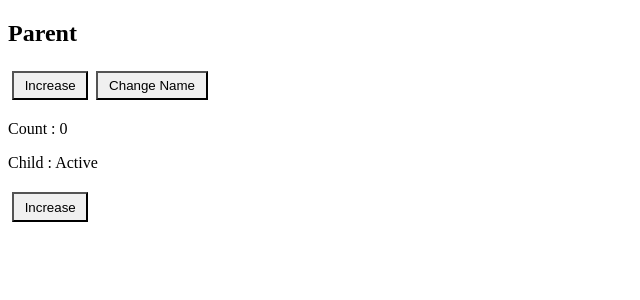
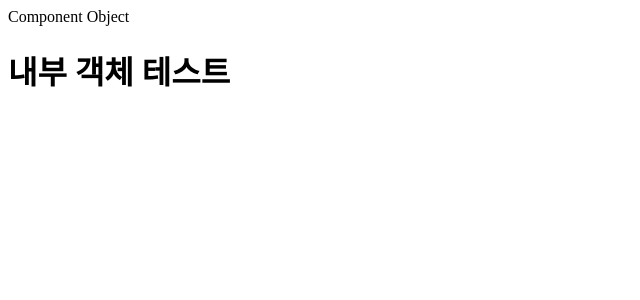
Before and after one commit to angela5825/frontend_study, a React (Vite) app: page / in a window 1280 px wide. Shown: the top 300 px of the page, without its empty margins (0-640 px from the left). Built offline with nearby package versions, Linux system fonts and the light colour scheme.

Commit message:
✨ 컴포넌트 관련 내용 복습

```diff
--- a/src/App.jsx
+++ b/src/App.jsx
@@ -1,34 +1,17 @@
 import { useMemo, useState, useCallback } from "react";
 import "./App.css";
 import Child from "./Count";
-/*
-useCallback
-- 함수를 메모이제이션하는 React Hook
-- 불필요한 함수 재생성을 방지하여 성능을 최적화할 때 사용
-
-함수를 전달할 때 useCallback 훅을 사용하여 전달하면
-콜백함수를  랜더링할 때 재사용하기 때문에 다른 것으로 인식하지 않음
-첫번째 인자를 함수로 받고 두번째 인자로 의존성 배열을 받는데 의존성 배열이 변경되지 않으며 이전
-함수 객체를 그대로 사용
-
-*/
+import Component from "./Component";
 
 const App = () => {
-  const [count, setCount] = useState(0);
-  const [active, setActive] = useState(true);
-
-  const handleClick = useCallback(() => {
-    setCount((c) => c + 1);
-  }, []);
-
   return (
     <>
-      <h2>Parent</h2>
-      <button onClick={() => setCount(count + 1)}>Increase</button>
-      <button onClick={() => setActive((a) => !a)}>Change Name </button>
-      <p>Count : {count}</p>
-      <Child active={active} onClick={handleClick} />
-      {/* solution 함수를 저장하는 useCallback을 이용한다  */}
+      {/* 내부
+      Component({someProp: "Value", children : 내용}) -> 이 내용이 객체 디스트럭쳐링이 되는 거
+      */}
+      <Component someProp="value">
+        <h1>내부 객체 테스트</h1>
+      </Component>
     </>
   );
 };
--- /dev/null
+++ b/src/Component.jsx
@@ -0,0 +1,12 @@
+function Component({ children }) {
+  console.log(children);
+
+  return (
+    <>
+      <div>Component Object</div>
+      <div>{children}</div>
+    </>
+  );
+}
+
+export default Component;
```
